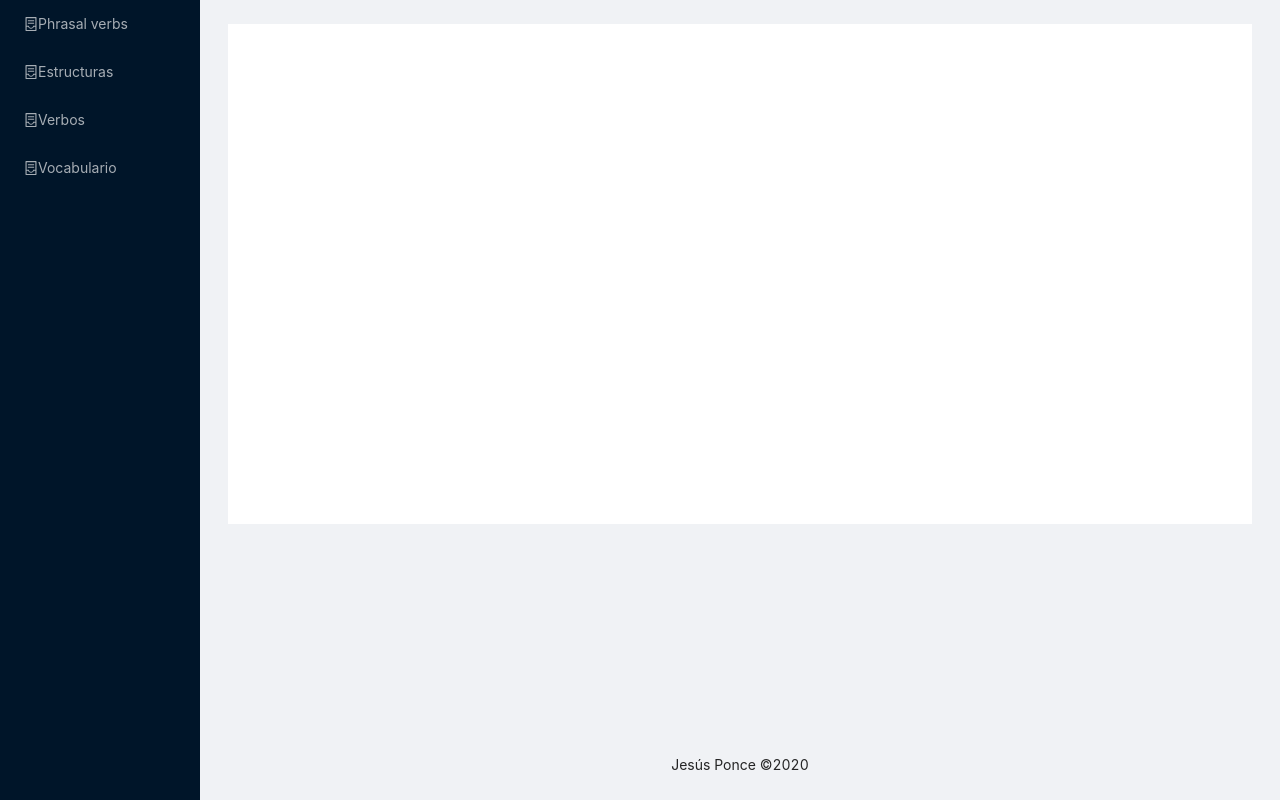
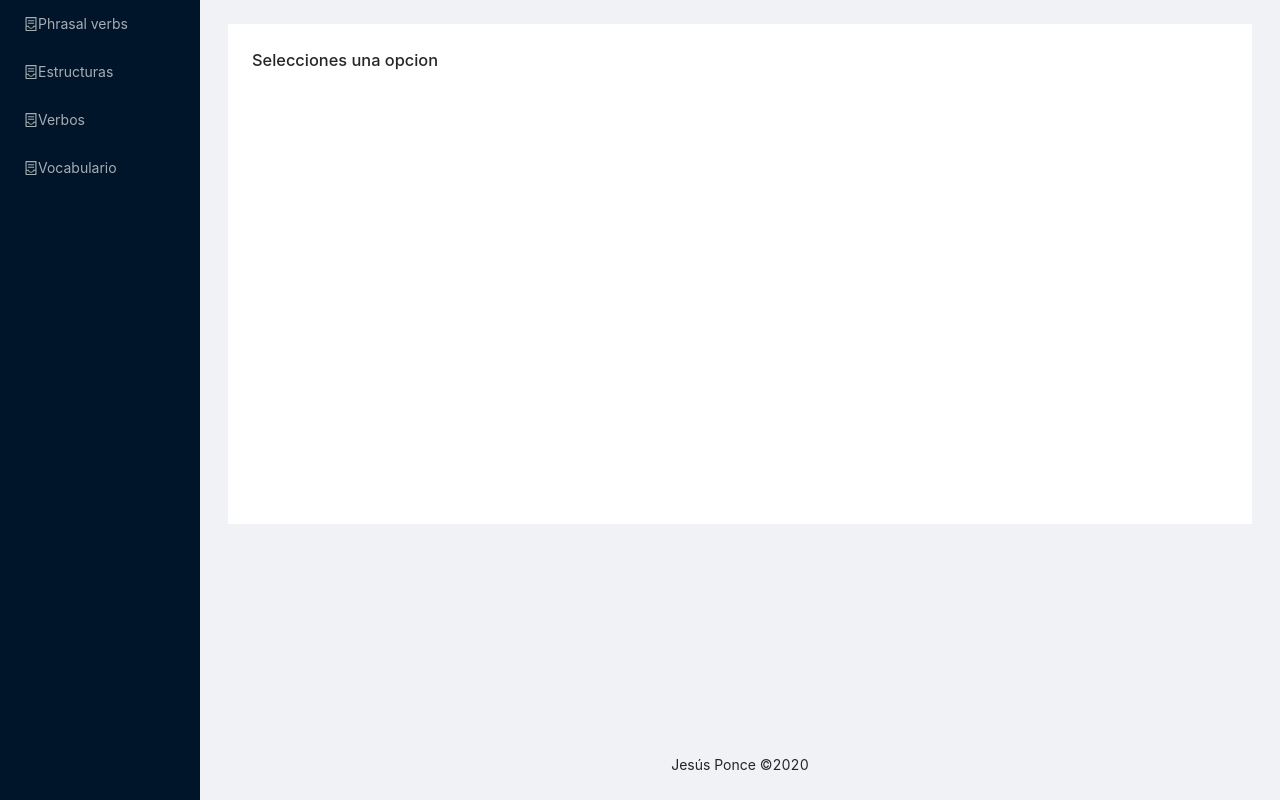
Before and after one commit to JesusEmmanuelPonce/english-front, a React (Create React App) app: page / in a window 1280 px wide. Built offline with nearby package versions, Linux system fonts and the light colour scheme.

Commit message:
main component

```diff
--- /dev/null
+++ b/src/components/main.js
@@ -0,0 +1,9 @@
+import React from 'react';
+
+const Main = () => {
+    return(
+        <h1>Selecciones una opcion</h1>
+    )
+}
+
+export default Main;
--- a/src/router/Routes.js
+++ b/src/router/Routes.js
@@ -1,5 +1,6 @@
 import React from 'react';
 import { Switch as Router, Route } from 'react-router-dom';
+import Main from '../components/main';
 import MenuPhrasalVerbs from '../components/PhrasalVerbs/MenuPhrasalVerbs';
 import MenuVerbs from '../components/Verbs/MenuVerbs';
 import MenuStructures from '../components/Structures/MenuStructures';
@@ -12,6 +13,7 @@ import IrregularVerbs from '../components/Verbs/irregularVerbs';
 const Routes = () => {
     return(
         <Router>
+            <Route exact path="/" component={Main}/>
             <Route exact path="/menu-phrasal-verbs" component={MenuPhrasalVerbs}/>
             <Route exact path="/menu-verbs" component={MenuVerbs}/>
             <Route exact path="/menu-estructuras" component={MenuStructures}/>
```
